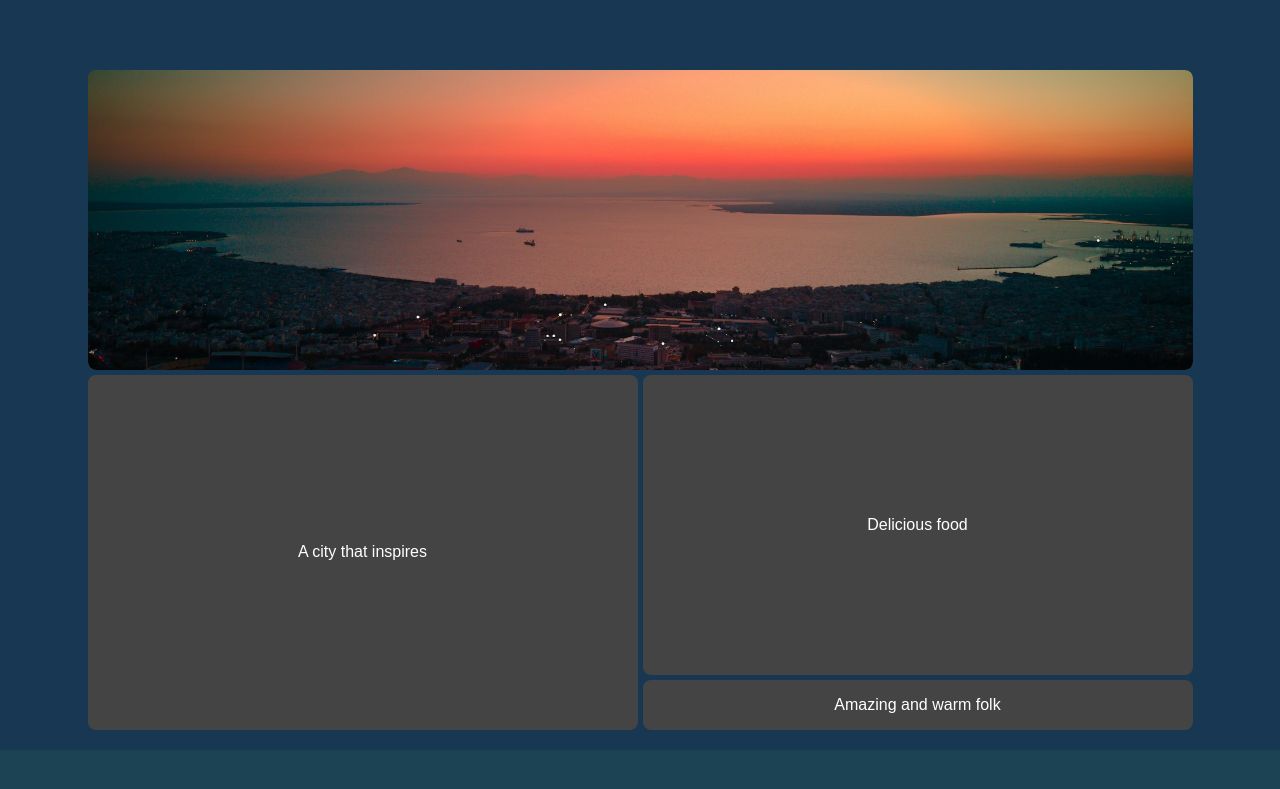
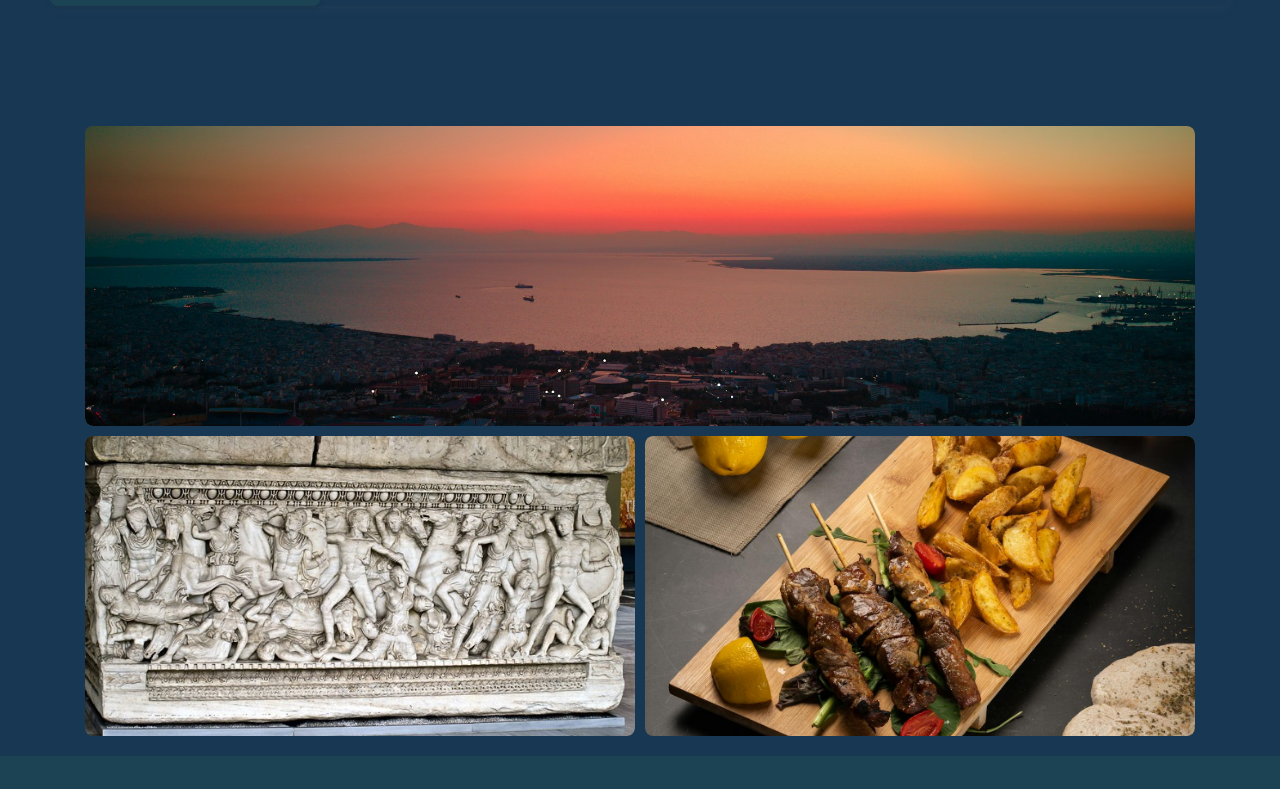
Before and after one commit to andreasgiannoudis/thessaloniki, a React (Vite) app: page / in a window 1280 px wide. Shown: the part 1062-1851 px from the top of the page. Built offline with nearby package versions, Linux system fonts and the light colour scheme.

Commit message:
added photos to the grid in nightlife

```diff
--- a/src/components/NightLifeInfo/NightLifeInfo.jsx
+++ b/src/components/NightLifeInfo/NightLifeInfo.jsx
@@ -1,23 +1,34 @@
 import React from 'react';
+import { Link } from 'react-router-dom';
 import sunset from '/src/assets/img/sunset.jpg';
-
+import museum from '/src/assets/img/museum.jpg';
+import souvlaki from '/src/assets/img/souvlaki.jpg';
 
 function NightLifeInfo() {
   return (
     <div className="nightlife-info">
       <div className="grid-container">
-        <div className="grid-item item1">
+        <Link to="/view" className="grid-item item1">
           <img src={sunset} alt="Sunset in Thessaloniki" />
-        </div>
-        <div className="grid-item item2">
-          <p>A city that inspires</p>
-        </div>
-        <div className="grid-item item3">
-          <p>Delicious food</p>
-        </div>
-        <div className="grid-item item4">
-          <p>Amazing and warm folk</p>
-        </div>
+          <div className="hover-content">
+            <p>Explore the breathtaking views of Thessaloniki’s coastline at sunset.</p>
+          </div>
+        </Link>
+
+        <Link to="/museums" className="grid-item item2">
+          <img src={museum} alt="Museums in Thessaloniki" />
+          <div className="hover-content">
+            <p>From ancient history to modern art, Thessaloniki offers endless inspiration.</p>
+          </div>
+        </Link>
+
+        <Link to="/food-drink" className="grid-item item3">
+        <img src={souvlaki} alt="Food in Thessaloniki" />
+
+          <div className="hover-content">
+            <p>Experience the vibrant flavors and welcoming locals of Thessaloniki.</p>
+          </div>
+        </Link>
       </div>
     </div>
   );
--- a/src/components/NightLifeInfo/_nightLifeInfo.scss
+++ b/src/components/NightLifeInfo/_nightLifeInfo.scss
@@ -9,53 +9,74 @@
   display: grid;
   grid-template-columns: repeat(2, 550px);
   grid-template-rows: repeat(2, 300px);
-    grid-gap: 5px;
+  grid-gap: 10px;
+  max-width: 100%;
 }
 
 .grid-item {
+  position: relative;
   background-color: #444;
   color: white;
   display: flex;
   justify-content: center;
   align-items: center;
   border-radius: 8px;
+  overflow: hidden;
+  transition: box-shadow 0.3s ease;
   font-size: 1rem;
   text-align: center;
-    overflow: hidden;
+
+  &:hover {
+    box-shadow: 0px 4px 15px rgba(0, 0, 0, 0.3);
   }
 
-  .grid-item img {
+  img {
     width: 100%;
     height: 100%;
     object-fit: cover;
     border-radius: 8px;
   }
 
+  // Main content inside grid item
+  p {
+    z-index: 2;
+  }
+
+  // Hover content to be shown on hover
+  .hover-content {
+    position: absolute;
+    bottom: 0;
+    left: 0;
+    right: 0;
+    background-color: rgba(0, 0, 0, 0.7);
+    color: white;
+    padding: 20px;
+    transform: translateY(100%);
+    transition: transform 0.3s ease;
+    font-size: 0.9rem;
+    text-align: center;
+
+    p {
+      margin: 0;
+    }
+  }
+
+  &:hover .hover-content {
+    transform: translateY(0);
+  }
+}
+
+// Layout adjustments for the grid
 .item1 {
   grid-column: span 2;
-    grid-row: span 1;
 }
 
-  .item2 {
+.item2, .item3 {
   grid-column: span 1;
-    grid-row: span 2;
-  }
-
-  .item3,
-  .item4 {
-    grid-column: span 1;
-    grid-row: span 1;
 }
 
 @media (max-width: 768px) {
   .grid-container {
     grid-template-columns: 1fr;
-      grid-template-rows: auto;
-      max-width: 100%;
-    }
-
-    .grid-item {
-      grid-column: span 1;
-      grid-row: span 1;
   }
 }
--- a/src/components/Stats/_stats.scss
+++ b/src/components/Stats/_stats.scss
@@ -1,23 +1,27 @@
 .counters {
+    width: calc(100% - 100px);
+    margin: auto;
     display: flex;
     justify-content: space-around;
     align-items: center;
     flex-wrap: wrap;
     gap: 2rem;
-    padding: 2rem;
+    padding-top: 120px;
     border-radius: 10px;
     box-shadow: 0 4px 10px rgba(104, 104, 104, 0.1);
+
 
     .counter {
       flex: 1 1 200px;
       text-align: center;
       padding: 1.5rem;
       border-radius: 8px;
-      transition: transform 0.3s ease, box-shadow 0.3s ease;
+      transition: box-shadow 0.3s ease;
       box-shadow: 0 2px 5px rgba(0, 0, 0, 0.1);
+      background-color: $stats-box-color;
 
       &:hover {
-        transform: translateY(-5px);
+        // transform: translateY(-5px);
         box-shadow: 0 8px 20px $secondary-color;
       }
 
--- a/src/components/basicLayout/_variables.scss
+++ b/src/components/basicLayout/_variables.scss
@@ -1,6 +1,8 @@
 $primary-color: #173753;
 $secondary-color: #6DAEDB;
 $footer-bg-color: #1B4353;
+
+$stats-box-color: #1B4353;
 
 
 
```
Also changed, not shown: src/assets/img/museum.jpg (added), src/assets/img/souvlaki.jpg (added). Lines whose indentation alone changed are shown as unchanged.
